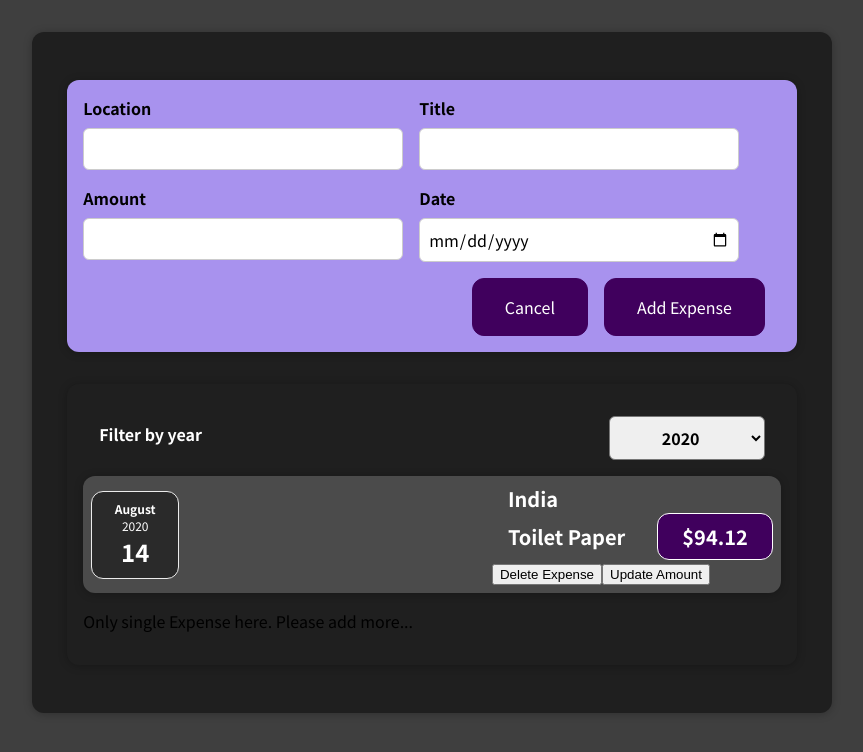
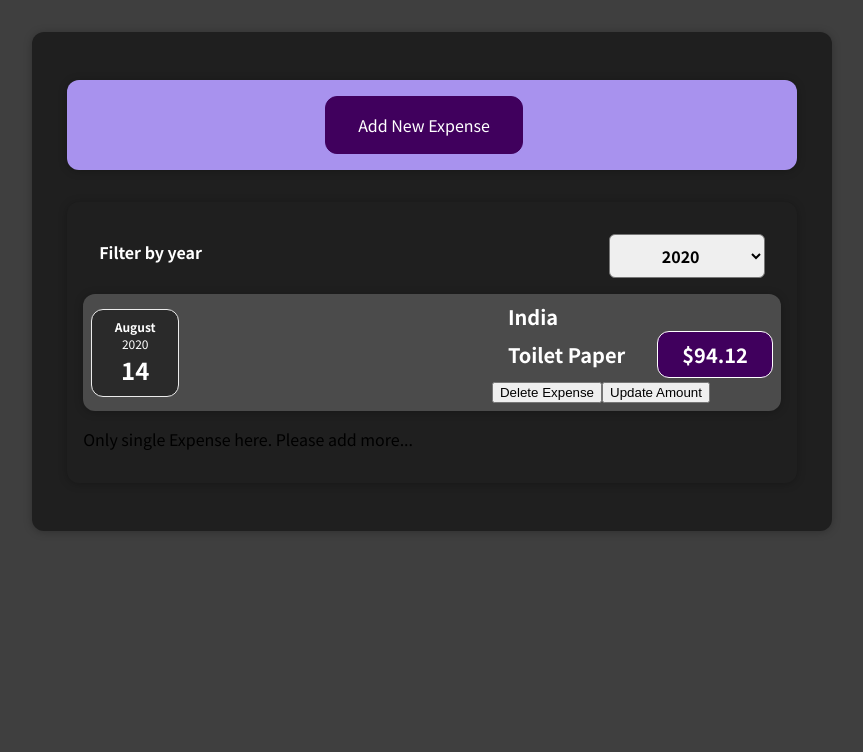
Before and after one commit to s-k-22/ExpenseTrackerReact, a React (Create React App) app: page / in a window 1280 px wide. Shown: the top 752 px of the page, without its empty margins (208-1071 px from the left). Built offline with nearby package versions, Linux system fonts and the light colour scheme.

Commit message:
toggle between form and button(H)

```diff
--- a/src/components/NewExpense/ExpenseForm.js
+++ b/src/components/NewExpense/ExpenseForm.js
@@ -66,24 +66,6 @@
     setEnteredDate("");
   };
 
-  const btn = document.createElement("button");
-  btn.innerHTML = "Add New Expense";
-  btn.style.color = "black";
-
-  const showForm = () => {
-    btn.style.visibility = "hidden";
-
-    document.querySelector("form").style.display = "block";
-  };
-
-  btn.onclick = showForm;
-  const hideForm = () => {
-    console.log("clicked");
-    // document.querySelector("form").style.visibility = "hidden";
-    document.querySelector("form").style.display = "none";
-    document.querySelector("#outer-div").appendChild(btn);
-  };
-
   return (
     <div id="outer-div">
       <form onSubmit={submitHandler}>
@@ -125,10 +107,10 @@
           </div>
         </div>
         <div className="new-expense__actions">
-          <button onClick={hideForm}>Cancel</button>
-          <button type="submit" onClick={hideForm}>
-            Add Expense
+          <button type="button" onClick={props.onCancel}>
+            Cancel
           </button>
+          <button type="submit"> Add Expense</button>
         </div>
       </form>
     </div>
--- a/src/components/NewExpense/NewExpense.js
+++ b/src/components/NewExpense/NewExpense.js
@@ -1,18 +1,38 @@
-import React from "react";
+import React, { useState } from "react";
 import "./NewExpense.css";
 import ExpenseForm from "./ExpenseForm";
 
 const NewExpense = (props) => {
+  const [isEditing, setIsEditing] = useState(false);
+
   const saveExpenseDataHandler = (expenseData) => {
     const expenses = {
       id: Math.random().toString(),
-      ...expenseData
+      ...expenseData,
     };
     props.onSubmitExpenseData(expenses);
+    setIsEditing(false);
   };
+
+  const startEditingHandler = () => {
+    setIsEditing(true);
+  };
+
+  const stopEdititngHandler = () => {
+    setIsEditing(false);
+  };
+
   return (
     <div className="new-expense">
-      <ExpenseForm onSaveExpenseData={saveExpenseDataHandler} />
+      {!isEditing && (
+        <button onClick={startEditingHandler}>Add New Expense</button>
+      )}
+      {isEditing && (
+        <ExpenseForm
+          onSaveExpenseData={saveExpenseDataHandler}
+          onCancel={stopEdititngHandler}
+        />
+      )}
     </div>
   );
 };
```
